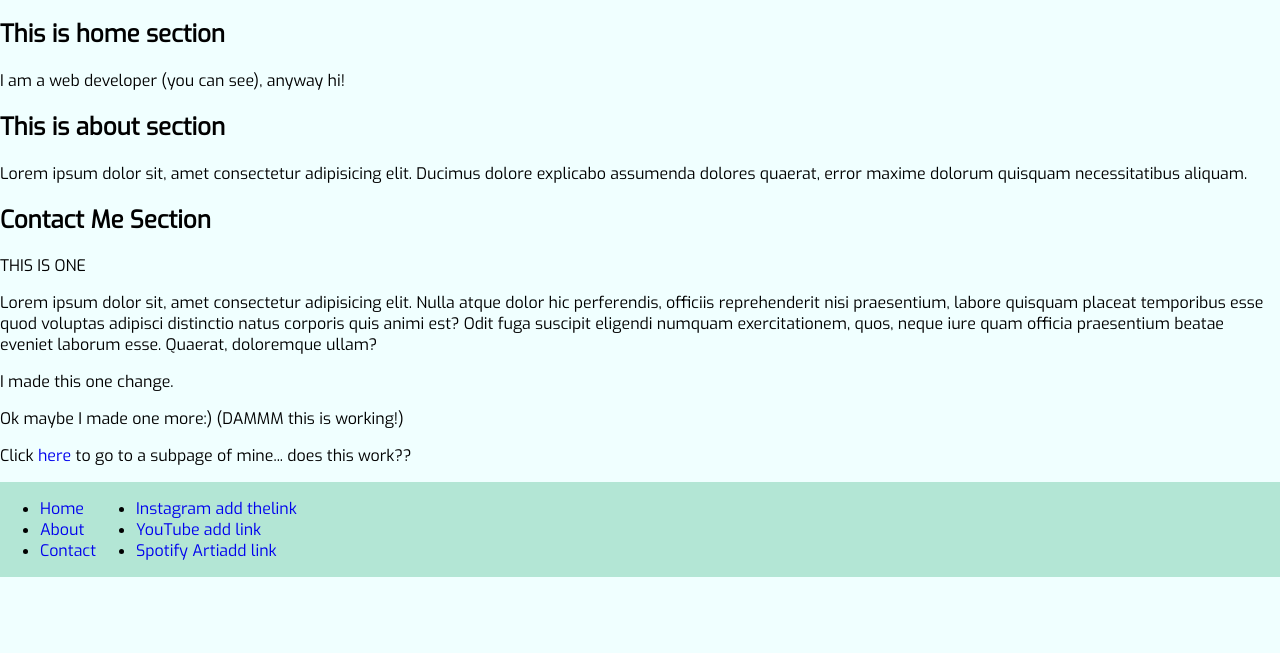
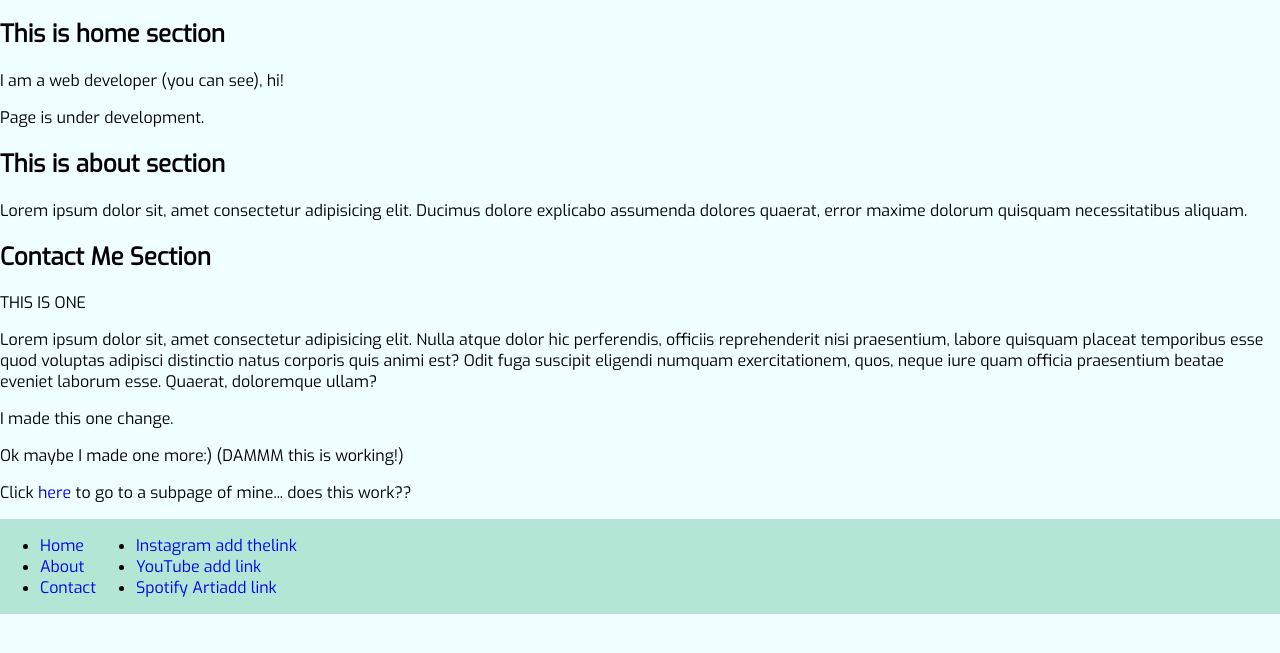
Before and after one commit to v-yogesh/mysite, a plain HTML site: page index.html in a window 1280 px wide. Shown: the part 147-800 px from the top of the page. Drawn offline with Linux system fonts and the light colour scheme.

Commit message:
minor changes

```diff
--- a/index.html
+++ b/index.html
@@ -33,7 +33,8 @@
 
 		<section id="home">
 			<h2>This is home section</h2>
-			<p>I am a web developer (you can see), anyway hi!</p>
+			<p>I am a web developer (you can see), hi!</p>
+			<p>Page is under development.</p>
 		</section>
 
 		<section id="about">
```
